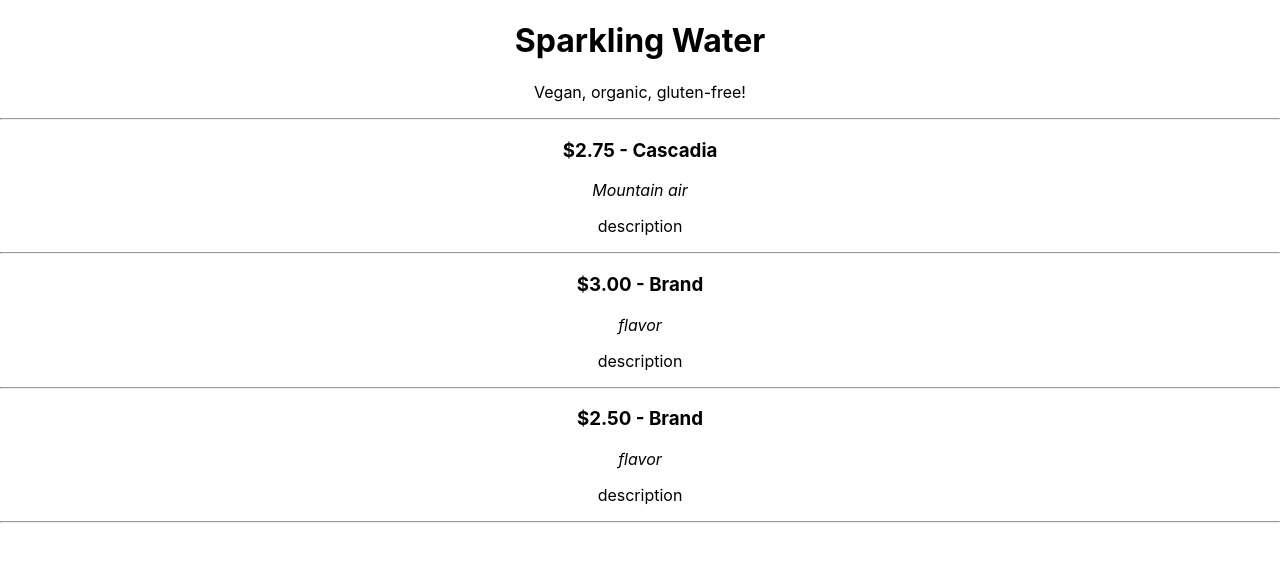
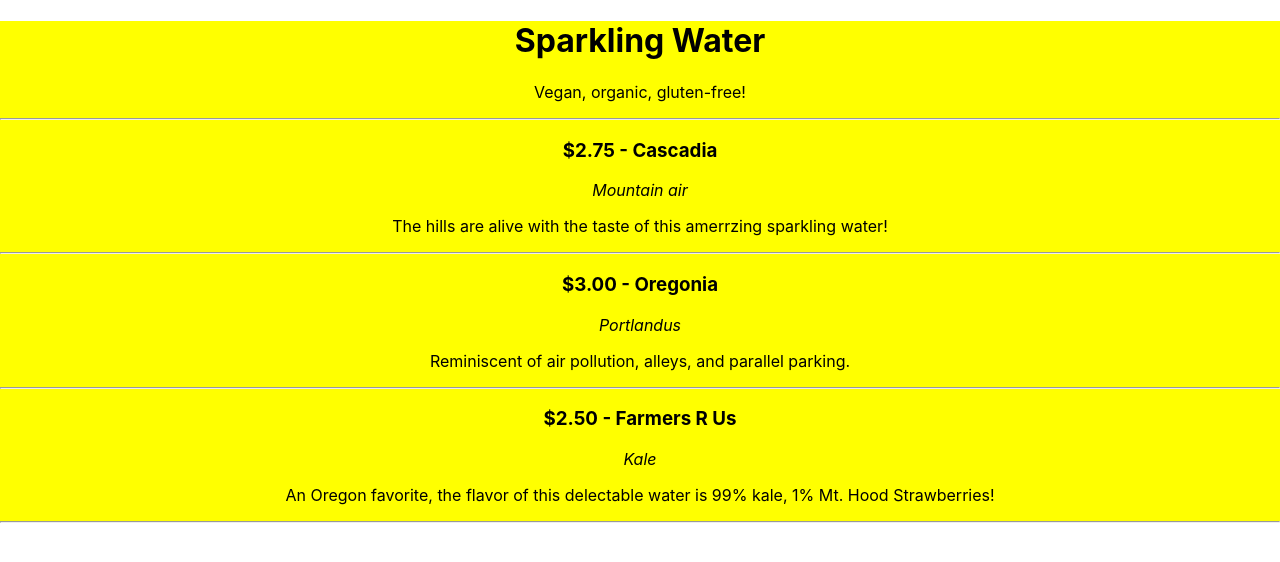
Before and after one commit to jesusridesthebus/sparkling-water-react, a React (Create React App) app: page / in a window 1280 px wide. Shown: the top 562 px of the page. Built offline with nearby package versions, Linux system fonts and the light colour scheme.

Commit message:
add content

```diff
--- a/src/Sparkling.jsx
+++ b/src/Sparkling.jsx
@@ -6,7 +6,7 @@ function Sparkling(props){
     <div>
         <style global jsx>{`
           div {
-            background-color: white;
+            background-color: yellow;
           }
         `}</style>
       <p><h3>{props.price} - {props.brand}</h3><em>{props.flavor}</em></p>
--- a/src/SparklingList.jsx
+++ b/src/SparklingList.jsx
@@ -6,21 +6,21 @@ var masterSparklingList = [
     price: '$2.75',
     brand: 'Cascadia',
     flavor: 'Mountain air',
-    description: 'description',
-    imageUrl: ''
+    description: 'The hills are alive with the taste of this amerrzing sparkling water!',
+    imageUrl: <img src={require('./assets/mtrainier.jpg')} />
   },
   {
     price: '$3.00',
-    brand: 'Brand',
-    flavor: 'flavor',
-    description: 'description',
+    brand: 'Oregonia',
+    flavor: 'Portlandus',
+    description: 'Reminiscent of air pollution, alleys, and parallel parking.',
     imageUrl: ''
   },
   {
     price: '$2.50',
-    brand: 'Brand',
-    flavor: 'flavor',
-    description: 'description',
+    brand: 'Farmers R Us',
+    flavor: 'Kale',
+    description: 'An Oregon favorite, the flavor of this delectable water is 99% kale, 1% Mt. Hood Strawberries!',
     imageUrl: ''
   }
 ];
```
Also changed, not shown: src/assets/mtrainier.jpg (added), 1 other file (tests, documents, lock files or other folders).
